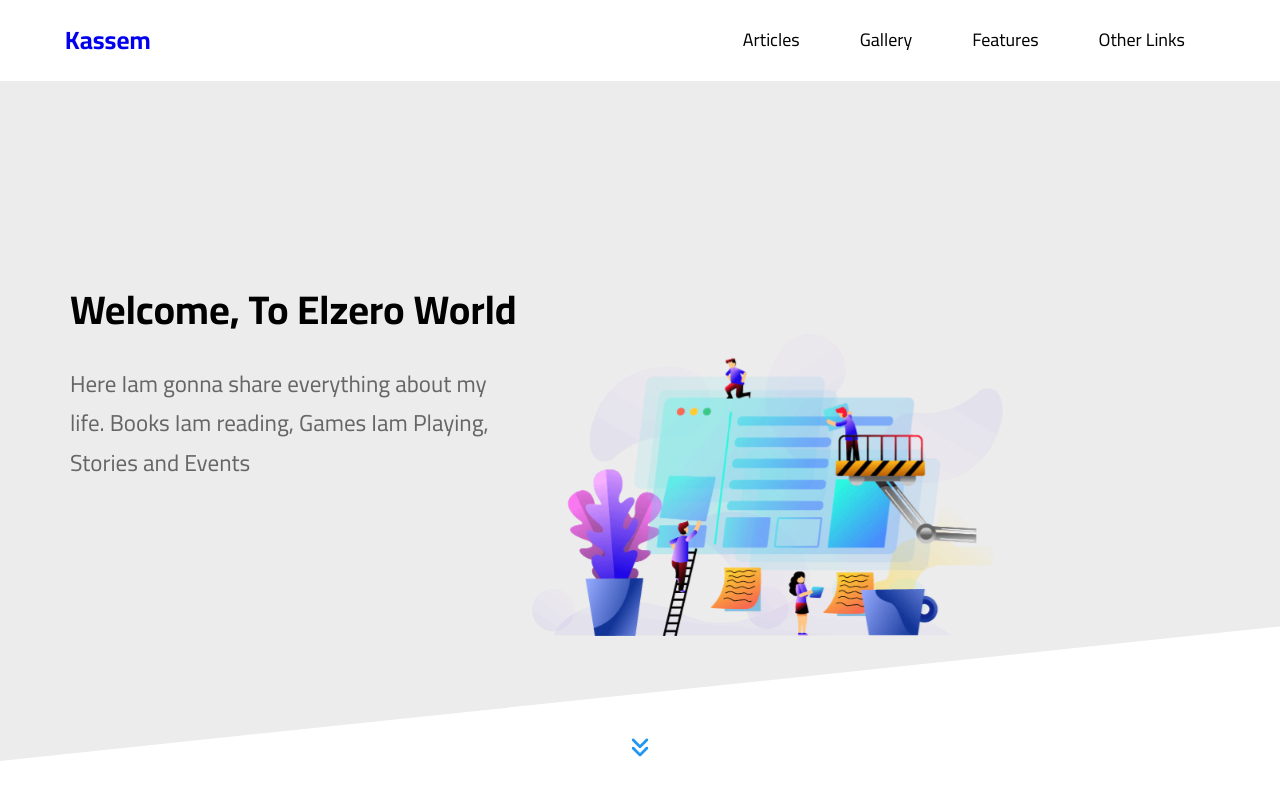
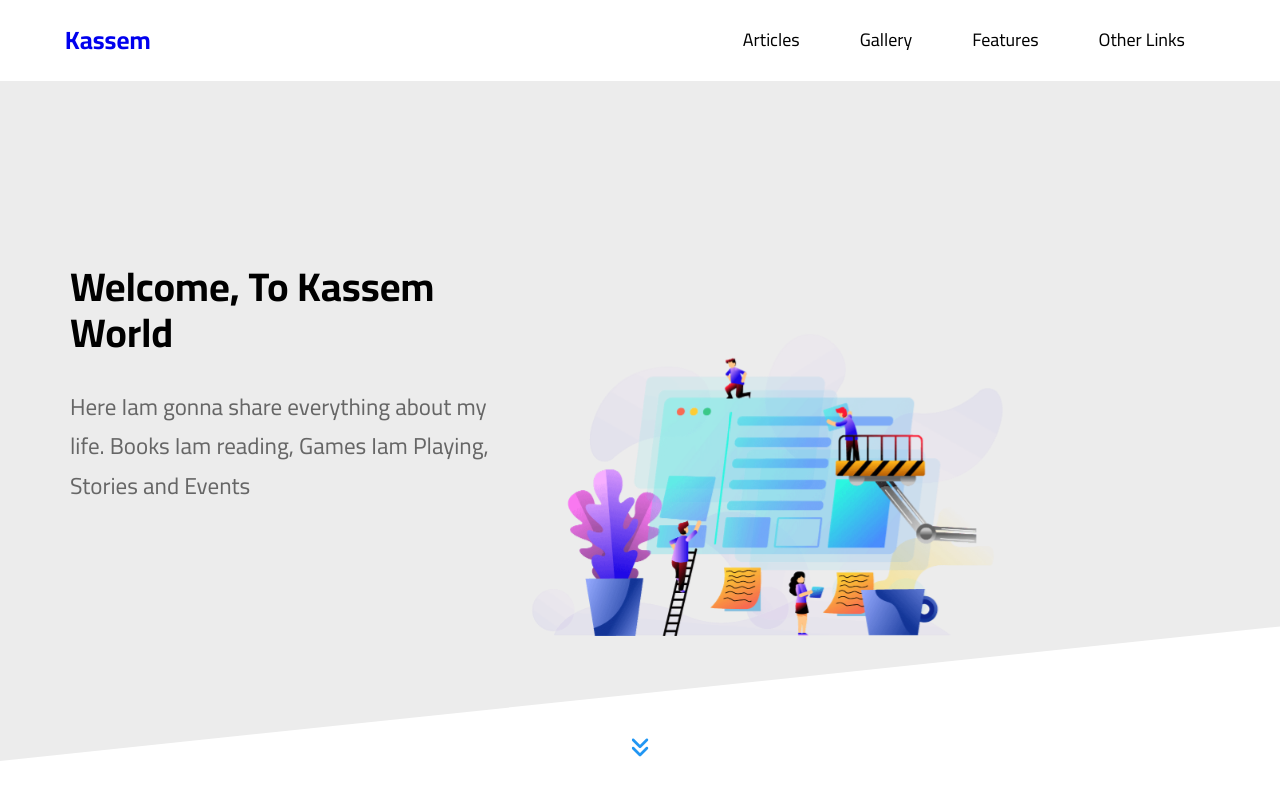
Before and after one commit to Abedelrhman-Kassem/Website-Template, a plain HTML site: page index.html in a window 1280 px wide. Shown: the top 800 px of the page. Drawn offline with Linux system fonts and the light colour scheme.

Commit message:
Edit Name

```diff
--- a/index.html
+++ b/index.html
@@ -94,7 +94,7 @@
       <div class="background"></div>
       <div class="container">
         <div class="info">
-          <h1>Welcome, To Elzero World</h1>
+          <h1>Welcome, To Kassem World</h1>
           <p>
             Here Iam gonna share everything about my life. Books Iam reading,
             Games Iam Playing, Stories and Events
```
